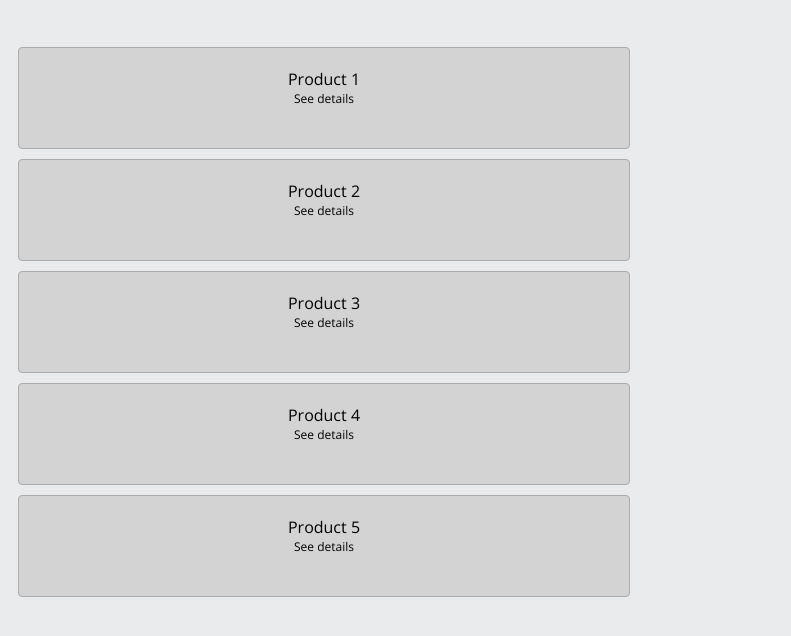
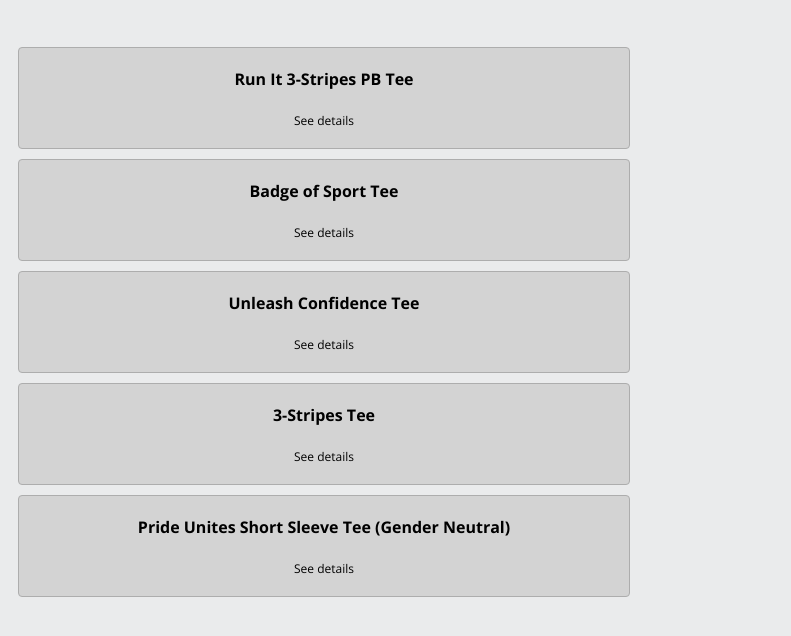
Before and after one commit to aleelay/Product-List, a React app: page / in a window 1280 px wide. Shown: the part 84-720 px from the top of the page, without its empty margins (0-791 px from the left). Built offline with nearby package versions, Linux system fonts and the light colour scheme.

Commit message:
Adding Images

```diff
--- a/src/components/ProductDetail.js
+++ b/src/components/ProductDetail.js
@@ -7,7 +7,7 @@
   return(
     <div className="ProductDetail">
 
-
+      <img className="product-image" src={product.image} alt="Product"/>
       <div className="product-name">{product.productName}</div>
       <span className="product-price">${product.price}</span>
       <p>{product.description}</p>
--- a/src/components/ProductItem.js
+++ b/src/components/ProductItem.js
@@ -3,8 +3,8 @@
 const ProductItem = ({product, onProductSelect}) => {
   return(
     <div className="ProductItem">
-      {product.productName}
-      <br /><div className="see_details" onClick={() => onProductSelect(product)}>See details</div>
+      <div className="productItem-title">{product.productName}</div>
+      <br /><div className="ProductItem-see" onClick={() => onProductSelect(product)}>See details</div>
     </div>
   );
 }
--- a/src/components/ProductList.css
+++ b/src/components/ProductList.css
@@ -25,7 +25,10 @@
   margin: 10px;
   padding-top: 20px;
 }
-.see_details{
+.productItem-title{
+  font-weight: 700;
+}
+.ProductItem-see{
   font-size: 12px;
   cursor: pointer;
 }
@@ -36,7 +39,7 @@
   margin: 10px;
   padding: 10px;
   padding-top: 20px;
-  height: 190px;
+  height: 518px;
 
 }
 .ProductDetail p{
@@ -51,5 +54,10 @@
 }
 .product-name{
   font-size:22px;
-	color:#393c45;
+  color:#393c45;
+  font-weight: 700;
 }
+.ProductDetail img{
+  width: 250px;
+  height: auto;
+}
--- a/src/data.js
+++ b/src/data.js
@@ -1,27 +1,32 @@
 export const ProductsList = [
   {
-    productName: "Product 1",
-    description: "This is the product 1",
-    price: 34
+    productName: "Run It 3-Stripes PB Tee",
+    description: "Stay confident when you're chasing a new record or laying the foundation for faster runs. This adidas t-shirt manages moisture to reduce distractions. The mesh inserts help you stay cool, comfortable and motivated. The graphics have an artistic, brushed-on look.",
+    price: 35,
+    image: "https://assets.adidas.com/images/h_840,f_auto,q_auto:sensitive,fl_lossy/3e56a41b444a45bc9de6ab830118b11c_9366/Run_It_3_Stripes_PB_Tee_Pink_GC7898_01_laydown.jpg"
   },
   {
-    productName: "Product 2",
-    description: "This is the product 2",
-    price: 65
+    productName: "Badge of Sport Tee",
+    description: "For days on the move or nights on the town, this t-shirt lets everyone know whose team you play for. It's made of soft cotton jersey for all-day comfort. A bold contrast adidas Badge of Sport stands out on the chest.",
+    price: 15,
+    image: "https://assets.adidas.com/images/h_840,f_auto,q_auto:sensitive,fl_lossy/ed6125f4de98446dac51aa07005cdcf4_9366/Badge_of_Sport_Tee_Black_ED9605_01_laydown.jpg"
   },
   {
-    productName: "Product 3",
-    description: "This is the product 3",
-    price: 23
+    productName: "Unleash Confidence Tee",
+    description: "You and your friends decided to sign up for that 6 a.m. HIIT class. Great. Now it's the morning and the alarm is going off. Instead of hitting snooze, get up and slip on this adidas training t-shirt. The lightweight style makes it an easy go-to, giving you one less thing to think about before getting out the door. And once you're at the studio, airy mesh offers cool relief from the building heat.",
+    price: 28,
+    image: "https://assets.adidas.com/images/h_840,f_auto,q_auto:sensitive,fl_lossy/5b07f83d4f22495f8a79ab340167166f_9366/Unleash_Confidence_Tee_White_GD4544_01_laydown.jpg"
   },
   {
-    productName: "Product 4",
-    description: "This is the product 4",
-    price: 95
+    productName: "3-Stripes Tee",
+    description: "Slip on understated sporty style. Contrast 3-Stripes and a small Trefoil logo keep this comfortable t-shirt authentic. Contrast ribbing on the collar and cuffs adds pop. All-cotton jersey makes it feel soft.",
+    price: 35,
+    image: "https://assets.adidas.com/images/h_840,f_auto,q_auto:sensitive,fl_lossy/80997ab074e84371bb40ab7900f62fde_9366/3_Stripes_Tee_Pink_GD2440_01_laydown.jpg"
   },
   {
-    productName: "Product 5",
-    description: "This is the product 5",
-    price: 12
+    productName: "Pride Unites Short Sleeve Tee (Gender Neutral)",
+    description: "Our beliefs are what unite us. Proudly show what you stand for in this Love Unites Pride t-shirt from adidas.",
+    price: 25,
+    image: "https://assets.adidas.com/images/h_840,f_auto,q_auto:sensitive,fl_lossy/c7cfc3cb19d249c0b8c0ab65014adc4c_9366/Pride_Unites_Short_Sleeve_Tee_(Gender_Neutral)_Purple_GK1581_01_laydown.jpg"
   },
 ];
```
